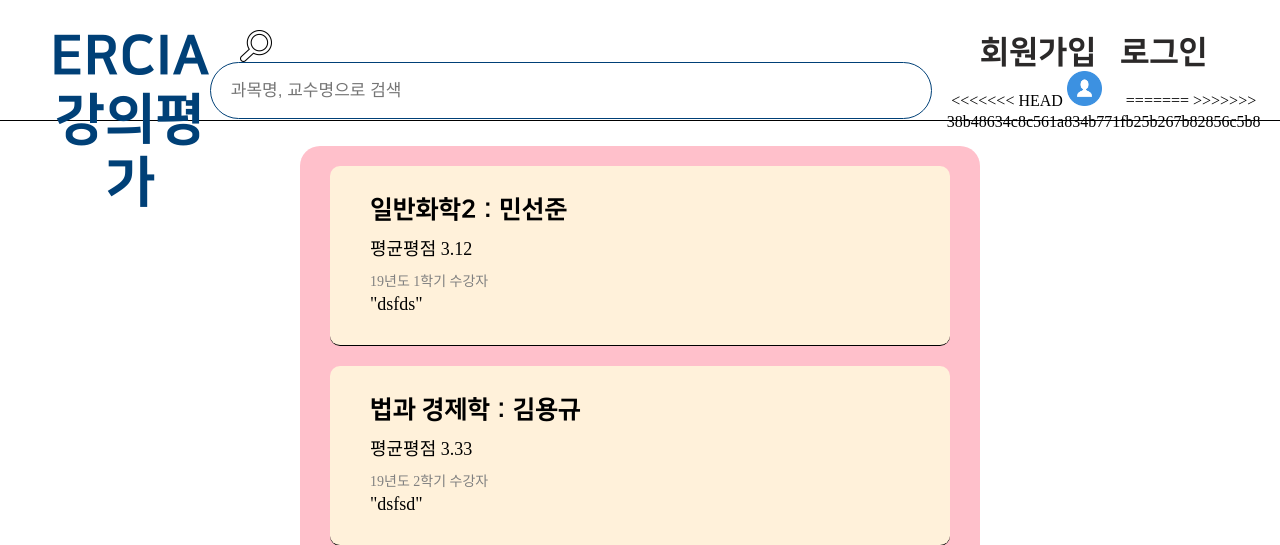
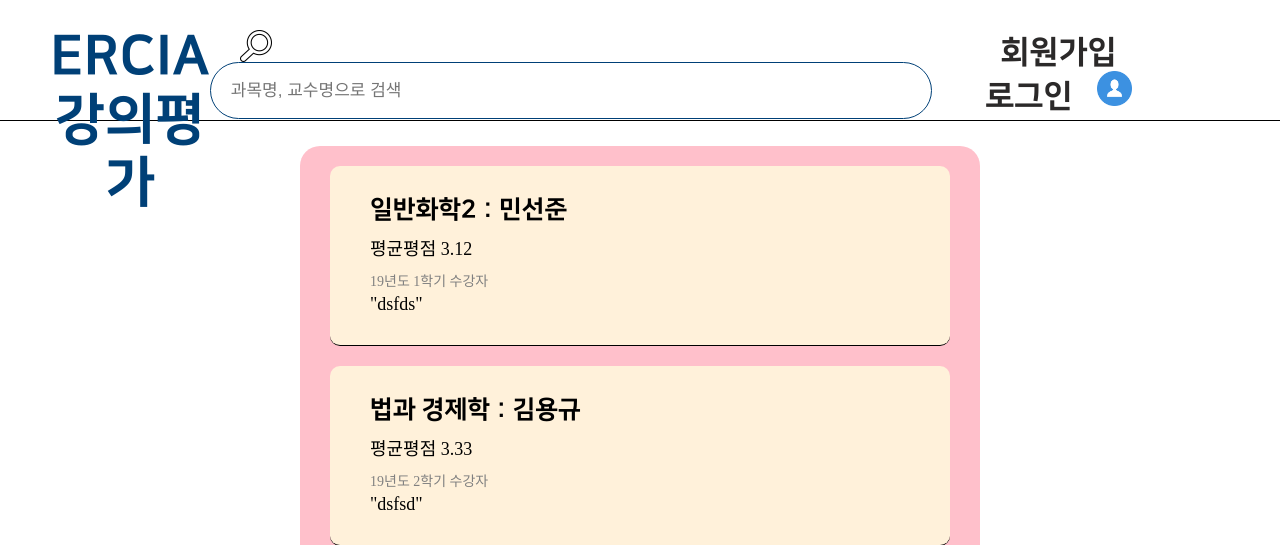
Before and after one commit to HyeseonLee/LLTeacher, a Django app: page / in a window 1280 px wide. Shown: the top 545 px of the page. Run offline with Django 3.2, Linux system fonts and the light colour scheme; data comes from the database, SQL or seed files in the repository; both versions use the stored data as it was after the commit; parts of the project's set-up code (start-up, migrations or seed data) failed here and were passed over; some web fonts are replaced.

Commit message:
[Etc] merge taewon

```diff
--- a/app/templates/base_list.html
+++ b/app/templates/base_list.html
@@ -66,11 +66,8 @@
                             {% else %}
                             <li class="li"><a href="{% url 'signuphome' %}" class="li_Signup">회원가입</a></li>
                             <li class="li"><a href="{% url 'loginhome' %}" class="li_Login" >로그인</a></li>
-<<<<<<< HEAD
                             <li class="li"><a href="" onclick="loginWarning();"><img class="profile_img"
                                         src="{%static 'image/profile.png'%}" width="40" height="40"></a></li>
-=======
->>>>>>> 38b48634c8c561a834b771fb25b267b82856c5b8
                             {% endif %}
                         </ul>
                 </div>
```
Also changed, not shown: app/templates/mypage.html (+4 -12 lines), db.sqlite3.
